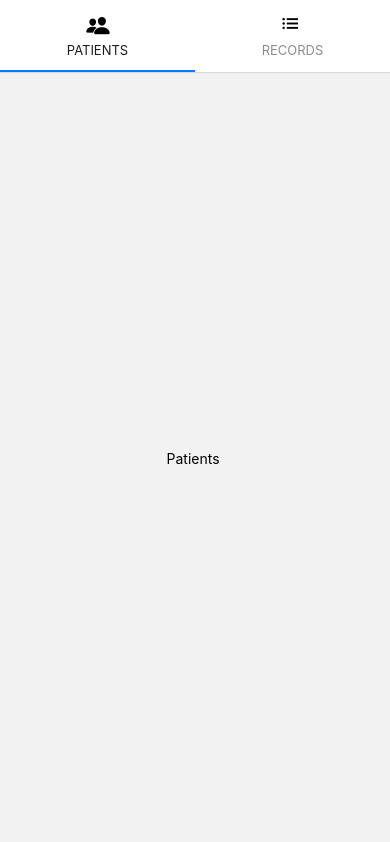
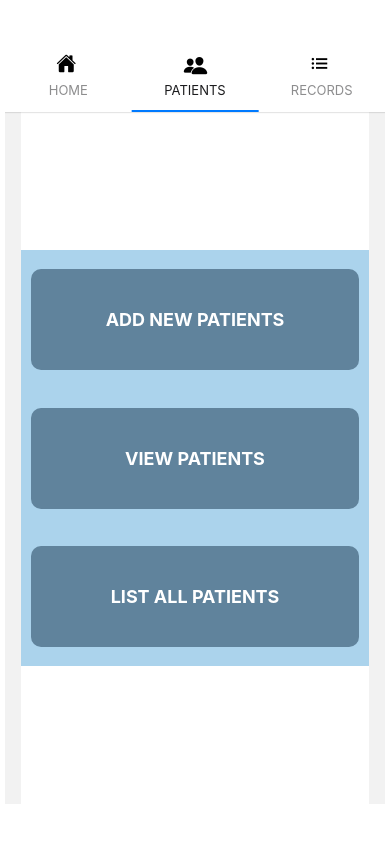
Before and after one commit to Shirinmansouri/PatientMobileApplication, a React Native app: screen /Patients in a window 390 px wide. Built offline with nearby package versions, Linux system fonts and the light colour scheme.

Commit message:
Create menu and Change The project structure

```diff
--- a/App.js
+++ b/App.js
@@ -3,9 +3,13 @@ import {NavigationContainer} from '@react-navigation/native'
 import {createBottomTabNavigator} from '@react-navigation/bottom-tabs';
 import {createMaterialBottomTabNavigator} from '@react-navigation/material-bottom-tabs';
 import {createMaterialTopTabNavigator} from '@react-navigation/material-top-tabs';
-import PatientsScreen from './PatientsScreen'
-import RecordsScreen from './RecordsScreen'
-import Icon  from 'react-native-vector-icons/Ionicons'
+import PatientsScreen from './Screens/PatientsScreen';
+import RecordsScreen from './Screens/RecordsScreen';
+import Icon  from 'react-native-vector-icons/Ionicons';
+import  HomeScreen from './Screens/HomeScreen';
+
+import { StyleSheet,TextInput,View, Text, TouchableHighlight,Button,Alert,TouchableOpacity} from 'react-native'
+
 Icon.loadFont()
 
 const Tab=createMaterialTopTabNavigator();
@@ -13,18 +17,16 @@ const Tab=createMaterialTopTabNavigator();
 function App ()
 {
   return (
+    <View style={[styles.container, {flexDirection: "column"}]}>
+
   <NavigationContainer>
   <Tab.Navigator
-
-
-
   screenOptions={{
     tabBarLabelStyle: { fontSize: 40 },
     tabBarItemStyle: { width: 100 },
     tabBarStyle: { backgroundColor: 'powderblue' }},
 
     ({route})=>({
-
     tabBarIcon : ({focused,size,color}) => {
       let iconName;
       if(route.name=== 'Patients'){
@@ -36,6 +38,11 @@ function App ()
         iconName="list";
             size= focused? 25 :20;
       }
+      else if (route.name==='Home')
+      {
+        iconName="home";
+            size= focused? 25 :20;
+      }
       return (
             <Icon  size={size} name={iconName}/>
         );
@@ -43,6 +50,10 @@ function App ()
     })
   }
     >
+    <Tab.Screen
+      name ="Home"
+      component={HomeScreen}
+    />
   <Tab.Screen
     name ="Patients"
     component={PatientsScreen}
@@ -53,7 +64,16 @@ function App ()
 />
   </Tab.Navigator>
   </NavigationContainer>
+  </View>
 );
 }
 
 export default App;
+const styles=StyleSheet.create({
+  container: {
+    flex: 1,
+    justifyContent: 'center',
+      marginHorizontal: 5,
+      marginVertical: 40
+  }
+});
--- a/PatientsScreen.js
+++ /dev/null
@@ -1,18 +0,0 @@
-
-import React, { Component } from 'react'
-import { StyleSheet,TextInput,View, Text, TouchableHighlight } from 'react-native'
-
- class PatientsScreen extends Component {
-   constructor(props){
-     super(props);
-   }
-   render(){
-    return (
-      <View style={{flex:1 , justifyContent: 'center' , alignItems: 'center'}}>
-<Text>Patients </Text>
-      </View>
-    );
-  }
-}
-
-export default PatientsScreen;
--- a/RecordsScreen.js
+++ b/Screens/HomeScreen.js
@@ -1,7 +1,7 @@
 import React, { Component } from 'react'
 import { StyleSheet,TextInput,View, Text, TouchableHighlight } from 'react-native'
 
-class  RecordsScreen extends Component {
+class  HomeScreen extends Component {
    constructor(props){
      super(props);
    }
@@ -9,10 +9,11 @@ class  RecordsScreen extends Component {
    {
     return (
       <View style={{flex:1 , justifyContent: 'center' , alignItems: 'center'}}>
-<Text>Records </Text>
+         <Text>Home </Text>
       </View>
     );
   }
 }
 
-export default RecordsScreen;
+
+export default HomeScreen;
--- /dev/null
+++ b/Screens/PatientsScreen.js
@@ -0,0 +1,38 @@
+
+import React, { Component } from 'react'
+import { StyleSheet,TextInput,View, Text, TouchableHighlight,Button,Alert,TouchableOpacity} from 'react-native'
+import {GlobalStyles} from '../Style/Global';
+ class PatientsScreen extends Component {
+   constructor(props){
+     super(props);
+   }
+   render(){
+     return (
+    <View style={[GlobalStyles.container, {flexDirection: "column"}]}>
+      <View style={{ flex: 1, backgroundColor: "white" }}/>
+
+      <View style={GlobalStyles.contentflex}>
+      <TouchableOpacity onPress={()=>Alert.alert('Add New Patients')} style={GlobalStyles.appButtonContainer}>
+          <Text style={GlobalStyles.appButtonText}>Add New Patients</Text>
+        </TouchableOpacity>
+
+       </View>
+      <View style={GlobalStyles.contentflex} >
+      <TouchableOpacity onPress={()=>Alert.alert('Add New Patients')} style={GlobalStyles.appButtonContainer}>
+          <Text style={GlobalStyles.appButtonText}>View Patients</Text>
+        </TouchableOpacity>
+      </View>
+       <View style={GlobalStyles.contentflex}>
+       <TouchableOpacity onPress={()=>Alert.alert('Add New Patients')} style={GlobalStyles.appButtonContainer}>
+           <Text style={GlobalStyles.appButtonText}>List All Patients</Text>
+         </TouchableOpacity>
+       </View>
+        <View style={{ flex: 1, backgroundColor:"white"}}/>
+    </View>
+  );
+  }
+}
+
+
+
+export default PatientsScreen;
--- /dev/null
+++ b/Screens/RecordsScreen.js
@@ -0,0 +1,42 @@
+import React, { Component } from 'react'
+import { StyleSheet,TextInput,View, Text, TouchableHighlight } from 'react-native'
+
+class  RecordsScreen extends Component {
+   constructor(props){
+     super(props);
+   }
+   render()
+   {
+    return (
+      <View style={{flex:1 , justifyContent: 'center' , alignItems: 'center'}}>
+<Text>Records </Text>
+      </View>
+    );
+  }
+}
+
+/*class AddPatientRecords extends Component{
+  constructor(props)
+  {
+    super(props);
+  }
+
+  render()
+  {
+    return (
+<View style={styles.container}/>
+    );
+  }
+}
+*/
+export default RecordsScreen;
+
+const styles=StyleSheet.create(
+  {
+    titleText:{
+      fontSize: 20,
+      fontWeight: 'bold',
+    }
+
+  }
+)
--- /dev/null
+++ b/Style/Global.js
@@ -0,0 +1,28 @@
+import {StyleSheet} from 'react-native';
+
+export const GlobalStyles=StyleSheet.create({
+  container: {
+    flex: 1,
+    justifyContent: 'center',
+    marginHorizontal: 16,
+  },
+  contentflex: {
+    flex: 1,
+    justifyContent: 'center',
+    backgroundColor: '#ABD3EC'
+  },
+  appButtonContainer: {
+    elevation: 8,
+    backgroundColor: "#60839C",
+    borderRadius: 10,
+    paddingVertical: 40,
+   marginHorizontal: 10
+  },
+  appButtonText: {
+    fontSize: 18,
+    color: "#fff",
+    fontWeight: "bold",
+    alignSelf: "center",
+    textTransform: "uppercase"
+  }
+});
```
